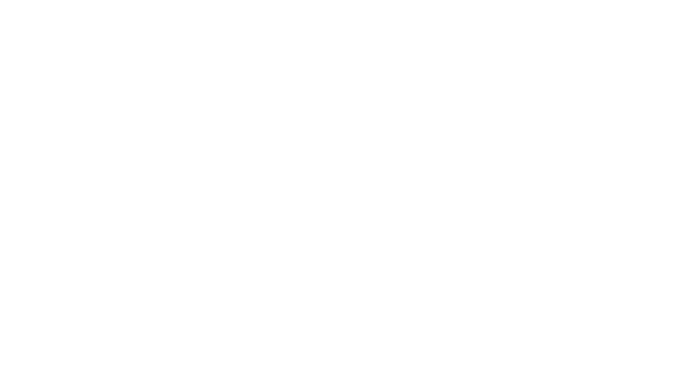
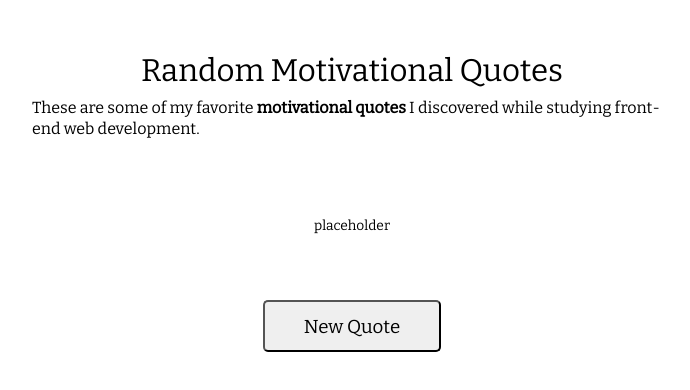
Before and after one commit to jaydurant/Quiz-Generator, a website: page index.html in a window 1280 px wide. Shown: the whole page, without its empty margins (288-978 px from the left). Drawn offline with nearby package versions, Linux system fonts and the light colour scheme; files that its build step writes are made by us from their sources.

Commit message:
Added content to index.html and added a new scss file to help align content

```diff
--- a/Gulpfile.js
+++ b/Gulpfile.js
@@ -6,6 +6,7 @@ var concat = require('gulp-concat');
 
 gulp.task('styles',function(){
 	gulp.src('sass/**/*.scss')
+		.pipe(sourcemaps.init())
 		.pipe(sass().on('error', sass.logError))
 		.pipe(autoprefixer())
 		.pipe(concat('style.css'))
--- a/index.html
+++ b/index.html
@@ -1,10 +1,28 @@
 <!DOCTYPE html>
 <html>
 <head>
-	<title></title>
-	<link rel="stylesheet" type="text/css" href="/css/style.css">
+	<meta charset="utf-8">
+	<meta name="description" content="A single page application displaying motivational quotes">
+	<meta name="viewport" content="width=device-width, initial-scale=1, user-scalable=yes">
+	<title> Random Motivational Quotes | Jason Durant</title>
+	<link rel="stylesheet" type="text/css" href="css/style.css">
 </head>
 <body>
-
+	<header class="container content-center">
+		<h1>Random Motivational Quotes</h1>
+		<h3 class="half-width-m content-left">These are some of my favorite <b>motivational quotes</b> I discovered while studying front-end web development. </h3>
+	</header>
+	<section class="container content-center">
+		<div class="three-quarters-width-m">
+			<blockquote cite="#">
+				placeholder
+			</blockquote>
+		</div>
+		<div>
+			<button class="next-button">New Quote</button>
+		</div>
+	</section>
+	<footer class="container content-center">
+	</footer>
 </body>
 </html>
--- a/package.json
+++ b/package.json
@@ -19,6 +19,7 @@
   "devDependencies": {
     "gulp": "^3.9.0",
     "gulp-autoprefixer": "^3.1.0",
+    "gulp-concat": "^2.6.0",
     "gulp-sass": "^2.1.0",
     "gulp-sourcemaps": "^1.6.0"
   }
--- a/sass/base/_fonts.scss
+++ b/sass/base/_fonts.scss
@@ -0,0 +1 @@
+@import url(https://fonts.googleapis.com/css?family=Bitter);
--- a/sass/base/_variables.scss
+++ b/sass/base/_variables.scss
@@ -9,14 +9,19 @@ $sassyXSmall: 400;
 // ----------------------------------------------------------------------
 	// Font Sizes
 // ----------------------------------------------------------------------
-$regularSize: 12;
+$regularSize: 22;
+$largerSize: 50;
+$buttonSize: 30;
+
 
 // ----------------------------------------------------------------------
 	// Font Families
 // ----------------------------------------------------------------------
 $helvetica: Helvetica, Arial, sans-serif;
+$bitter:'Bitter', Helvetica;
 
 // ----------------------------------------------------------------------
   // Grid
 // ----------------------------------------------------------------------
 $grid-columns: 12;
+$full-width: 100%;
--- a/sass/layout/_grid.scss
+++ b/sass/layout/_grid.scss
@@ -0,0 +1,32 @@
+.container{
+	width: $full-width;
+}
+
+.half-width-m{
+	@include inline-block();
+	width: $full-width / 2;
+}
+
+.three-quarters-width-m{
+	@include inline-block();
+	width: $full-width / 1.3;
+}
+
+
+//align content ---------------------------------
+
+.content-center{
+	@include align(center);
+}
+
+.content-left{
+	@include align(left);
+}
+
+.content-right{
+	@include align(right);
+}
+
+.content-justify{
+	@include align(justify);
+}
--- a/sass/style.scss
+++ b/sass/style.scss
@@ -7,6 +7,7 @@
 // ----------------------------------------------------------------------
   // Base
 // ----------------------------------------------------------------------
+@import "base/fonts";
 @import "base/variables";
 @import "base/reset";
 
@@ -22,3 +23,31 @@
 // ----------------------------------------------------------------------
 	// Themes
 // ----------------------------------------------------------------------
+
+
+* {
+	font-family: $bitter;
+	@include box-sizing(border-box);
+	margin-top: 2%;
+}
+
+*:focus{
+	outline:0;
+}
+
+
+h1 {
+	@include rem("font-size", $largerSize);
+	@include margin-auto();
+}
+
+
+.next-button{
+	@include rem("font-size", $buttonSize);
+	@include roundedCorners(5);
+	margin-top: 2%;
+	padding: 1% 3%;
+
+
+
+}
--- a/sass/utils/_mixins.scss
+++ b/sass/utils/_mixins.scss
@@ -9,6 +9,7 @@
 
 // ----------------------------------------------------------------------
 @import "mixins/margin-auto";
+@import "mixins/align-text";
 
 // ----------------------------------------------------------------------
 
@@ -51,6 +52,7 @@
 @import "mixins/clearfix";
 @import "mixins/inline-block";
 
+
 // ----------------------------------------------------------------------
 
   // Media Queries
--- /dev/null
+++ b/sass/utils/mixins/_align-text.scss
@@ -0,0 +1,10 @@
+// ----------------------------------------------------------------------
+
+  // Align inline and inline-block child elements
+   // example: @include align(center);
+
+// ----------------------------------------------------------------------
+
+@mixin align($direction){
+	text-align:$direction;
+}
```
Also changed, not shown: css/style.css (added).
